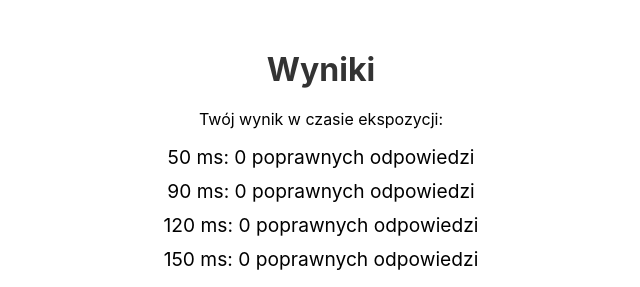
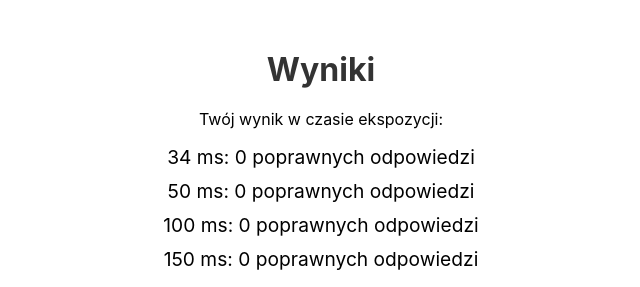
Before and after one commit to krzszymala/experimentapp, a React (Create React App) app: page /results in a window 1280 px wide. Shown: the top 287 px of the page, without its empty margins (319-959 px from the left). Built offline with nearby package versions, Linux system fonts and the light colour scheme; the HTML template or start-up script is replaced by a standard one.

Commit message:
Wersja 2.2 - poprawa results.js

```diff
--- a/src/pages/Results.js
+++ b/src/pages/Results.js
@@ -15,7 +15,7 @@ const images = [
   { src: '/images/orange.png', correctAnswer: 'Pomarańcza' }
 ];
 
-const exposureTimes = [50, 90, 120, 150];
+const exposureTimes = [34, 50, 100, 150];
 
 const Results = () => {
   const location = useLocation();
```
